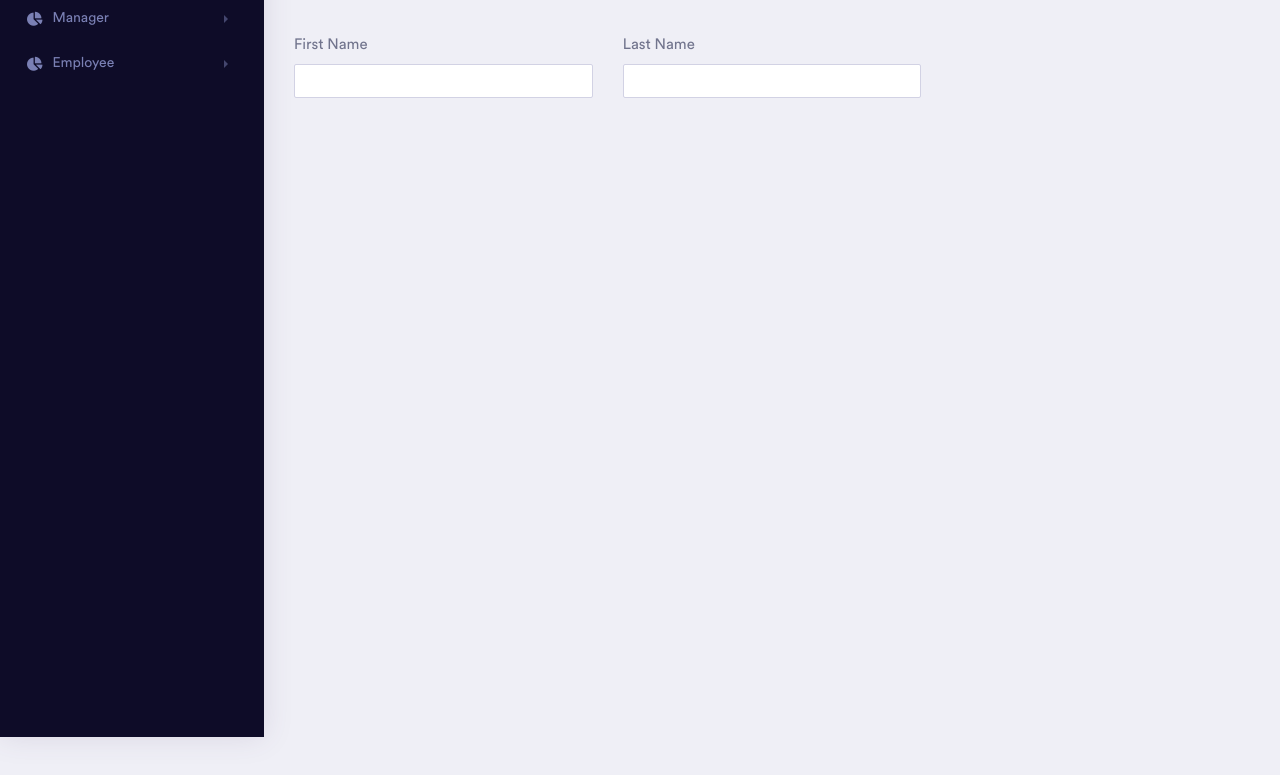
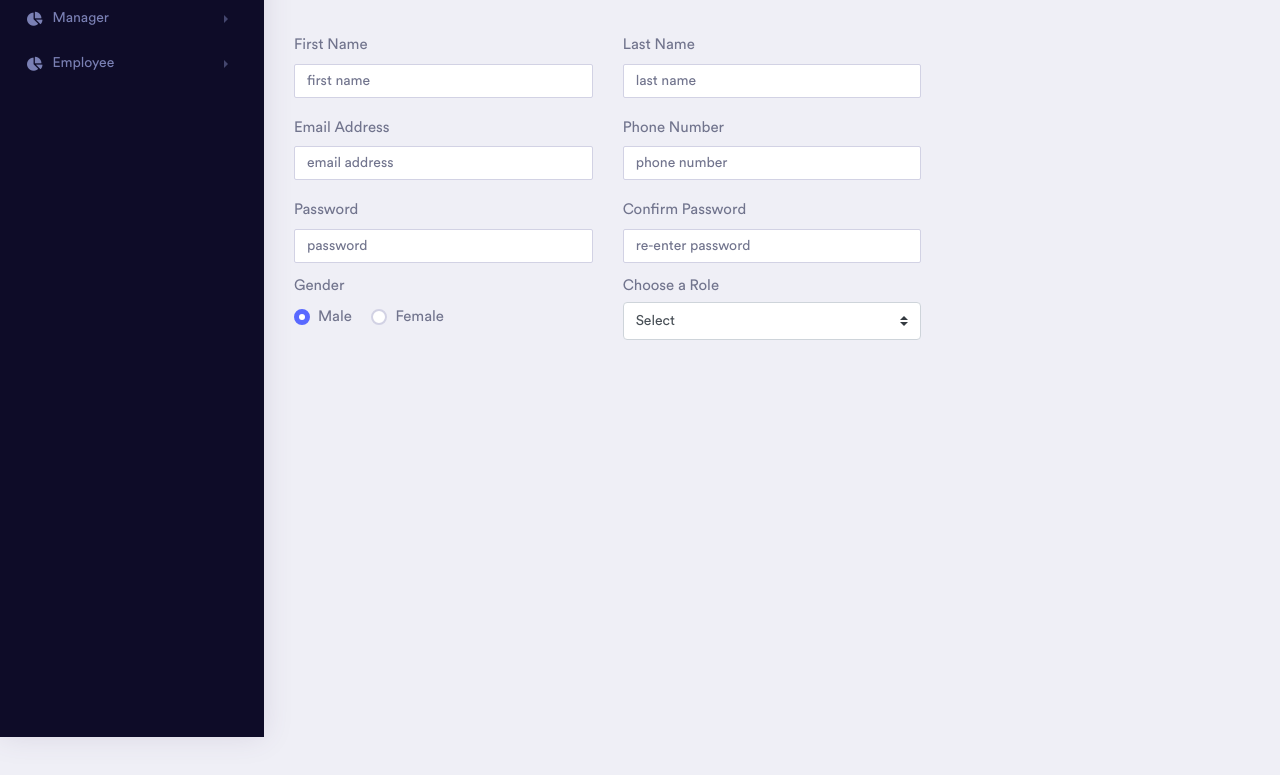
Before and after one commit to nicolaevpetru/jd-ticketing-project-bootstrap, a plain HTML site: page user-create.html in a window 1280 px wide. Shown: the part 123-898 px from the top of the page. Drawn offline with Linux system fonts and the light colour scheme.

Commit message:
Radio buttons and dropdown added

```diff
--- a/user-create.html
+++ b/user-create.html
@@ -235,7 +235,8 @@
                                 <div class="col-lg-6 col-md-6">
                                     <div class="form-group">
                                         <label for="firstname" class="col-form-label">First Name</label>
-                                        <input id="firstname" type="text" class="form-control">
+                                        <input id="firstname" type="text" placeholder="first name" class="form-control"
+                                               required="required">
                                     </div>
                                 </div>
 
@@ -243,8 +244,74 @@
                                 <div class="col-lg-6 col-md-6">
                                     <div class="form-group">
                                         <label for="lastname" class="col-form-label">Last Name</label>
-                                        <input id="lastname" type="text" class="form-control">
+                                        <input id="lastname" type="text" placeholder="last name" class="form-control"
+                                               required="required">
                                     </div>
+                                </div>
+                            </div>
+
+                            <div class="row">
+                                <div class="col-lg-6 col-md-6">
+                                    <div class="form-group">
+                                        <label for="emailaddress" class="col-form-label">Email Address</label>
+                                        <input id="emailaddress" type="text" placeholder="email address"
+                                               class="form-control" required="required">
+                                    </div>
+                                </div>
+
+
+                                <div class="col-lg-6 col-md-6">
+                                    <div class="form-group">
+                                        <label for="phonenumber" class="col-form-label">Phone Number</label>
+                                        <input id="phonenumber" type="text" placeholder="phone number"
+                                               class="form-control" required="required">
+                                    </div>
+                                </div>
+                            </div>
+
+                            <div class="row">
+                                <div class="col-lg-6 col-md-6">
+                                    <div class="form-group">
+                                        <label for="password" class="col-form-label">Password</label>
+                                        <input id="password" type="password" placeholder=password class="form-control"
+                                               required="required">
+                                    </div>
+                                </div>
+
+
+                                <div class="col-lg-6 col-md-6">
+                                    <div class="form-group">
+                                        <label for="repassword" class="col-form-label">Confirm Password</label>
+                                        <input id="repassword" type="password" placeholder="re-enter password"
+                                               class="form-control" required="required">
+                                    </div>
+                                </div>
+                            </div>
+
+                            <div class="row">
+                                <div class="col-lg-6 col-md-6">
+                                    <div class="form-group">
+                                        <label>Gender</label><br>
+                                        <label class="custom-control custom-radio custom-control-inline">
+                                            <input type="radio" name="radio-inline" checked=""
+                                                   class="custom-control-input"><span
+                                                class="custom-control-label">Male</span>
+                                        </label>
+                                        <label class="custom-control custom-radio custom-control-inline">
+                                            <input type="radio" name="radio-inline" class="custom-control-input"><span
+                                                class="custom-control-label">Female</span>
+                                        </label>
+                                    </div>
+                                </div>
+
+                                <div class="form-group col-md-6">
+                                    <label>Choose a Role</label>
+                                    <select class="custom-select" id="roleid" required="required">
+                                        <option selected="selected">Select</option>
+                                        <option value="1">Admin</option>
+                                        <option value="2">Manager</option>
+                                        <option value="3">Employee</option>
+                                    </select>
                                 </div>
                             </div>
                         </form>
@@ -252,6 +319,7 @@
                     </div>
                 </div>
             </div>
+
             <!-- ============================================================== -->
 
             <!-- ============================================================== -->
```
